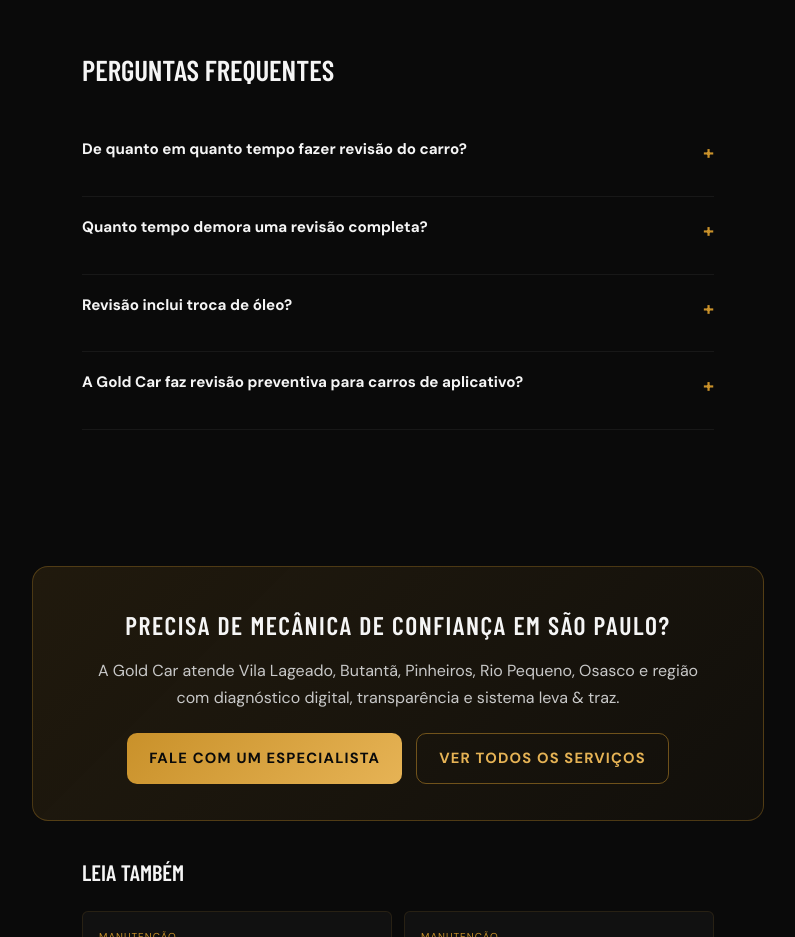
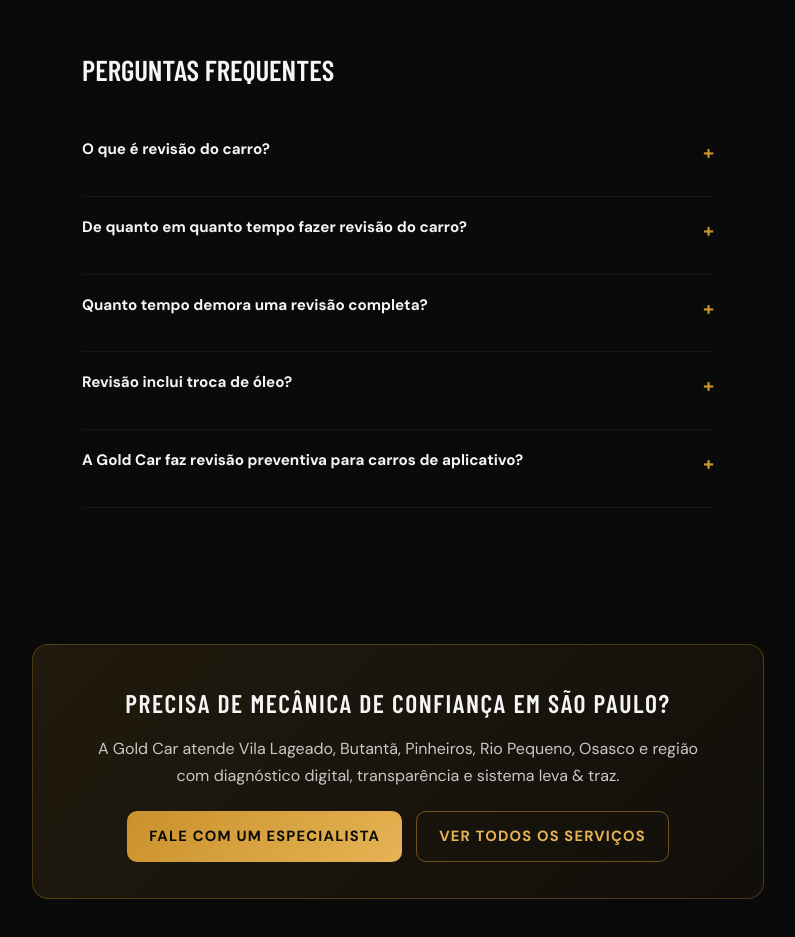
Before and after one commit to gabrielwork4-hub/goldcar, a plain HTML site: page blog/revisao-do-carro.html in a window 1280 px wide. Shown: the part 3720-4657 px from the top of the page, without its empty margins (242-1037 px from the left). Drawn offline with nearby package versions, Linux system fonts and the light colour scheme; a web font is replaced by a local one.

Commit message:
seo(revisao-do-carro): mostra na pagina a pergunta "O que e revisao do carro?" que ja estava no FAQPage
O schema FAQPage tinha 5 perguntas e a pagina so exibia 4: a primeira ("O que e
revisao do carro?") existia so no JSON-LD. FAQ marcado precisa estar visivel.
Adiciona o item na secao de perguntas com o mesmo texto da resposta do schema
(sem conteudo novo). Agora 5 visiveis = 5 no schema.

Co-Authored-By: Claude Sonnet 5.5 <noreply@anthropic.com>
Claude-Session: https://claude.ai/code/session_017FdP49jfxGogNZHgkJXXgZ

```diff
--- a/blog/revisao-do-carro.html
+++ b/blog/revisao-do-carro.html
@@ -373,6 +373,10 @@
     <h2 id="faq-heading">Perguntas Frequentes</h2>
 
         <div class="faq-item">
+            <div class="faq-q">O que é revisão do carro?</div>
+            <div class="faq-a"><p>Revisão do carro é uma inspeção preventiva e planejada em que o mecânico checa fluidos, freios, pneus, sistema elétrico, correias, filtros e suspensão para identificar desgaste antes que vire defeito. Diferente do conserto, a revisão é feita com o carro ainda funcionando bem, para evitar a quebra.</p></div>
+        </div>
+        <div class="faq-item">
             <div class="faq-q">De quanto em quanto tempo fazer revisão do carro?</div>
             <div class="faq-a"><p>A cada 10.000 km ou 1 ano, o que ocorrer primeiro. Antes de viagens longas, faça uma checagem dos itens críticos mesmo que a revisão seja recente.</p></div>
         </div>
```
